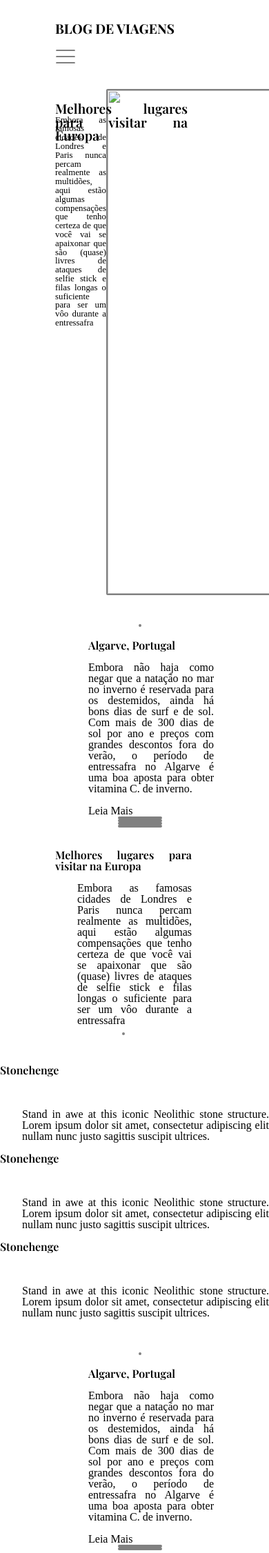
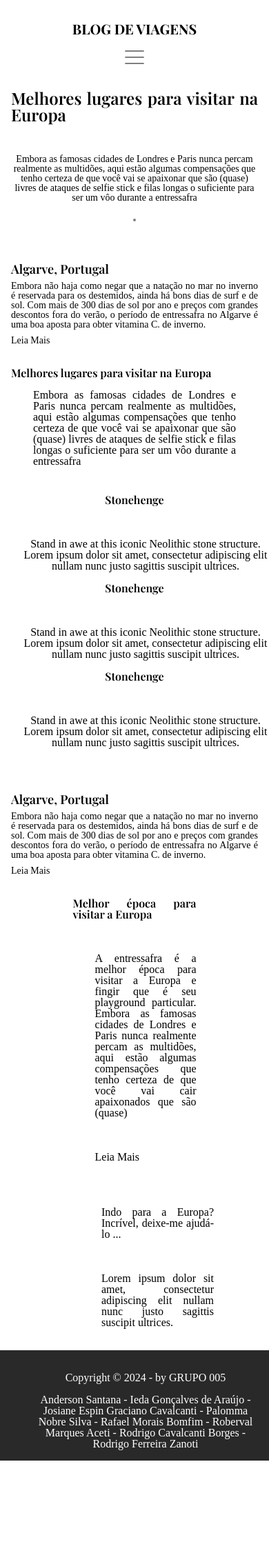
Before and after one commit to oRodrigoBorges/Projeto-Integrador-Univesp-II, a Flask app: page / in a window 390 px wide; the page is wider, and only the part inside the window is pictured. Shown: the top 2252 px of that part at 69% size. After the commit the page ends 2118 px from the top of that part, so only its background shows below. Run offline with Flask 3, Linux system fonts and the light colour scheme; some web fonts are replaced.

Commit message:
Update index.css
Ajustes para o mobile

```diff
--- a/static/css/index.css
+++ b/static/css/index.css
@@ -170,102 +170,121 @@
     background-color: #292929;
 }
 
-/* Media Queries para dispositivos móveis */
 @media (max-width: 768px) {
-    header {
+    .headerContainer {
         flex-direction: column;
-        align-items: flex-start;
+        align-items: center;
     }
 
     .iconeMenu {
         margin-top: 1em;
     }
 
+    .sectionContainerTitulo {
+        flex-direction: column;
+        align-items: center;
+        margin: 1em;
+    }
+
     .sectionContainerTitulo h1 {
-        font-size: 1.5em;
+        font-size: 36px;
+        width: auto;
+        position: static;
+        margin-top: 0;
     }
 
     .sectionContainerTitulo p {
-        font-size: 0.9em;
+        margin: 1em 0;
+        text-align: center;
+    }
+
+    .sectionContainerArtigo,
+    .sectionContainerArtigo02,
+    .sectionContainerArtigo03 {
+        flex-direction: column;
+        align-items: center;
+        margin: 1em;
+    }
+
+    .sectionContainerArtigo img,
+    .sectionContainerArtigo02 img,
+    .sectionContainerArtigo03 img {
+        width: 100%;
+        max-width: 100%;
+        height: auto;
+        border: none;
+    }
+
+    .sectionContainerArtigoDivDireita {
+        display: block;
+        width: auto;
+        margin: 1em 0;
+    }
+
+    .sectionContainerArtigoDivDireita h1,
+    .sectionContainerArtigoDivDireita p,
+    .sectionContainerArtigoDivDireita a {
         margin: 0.5em 0;
     }
 
-    .sectionContainerArtigo,
-    .sectionContainerArtigo02 {
+    .sectionContainerArtigo02Locais {
         flex-direction: column;
         align-items: center;
     }
 
-    .sectionContainerArtigo img,
-    .sectionContainerArtigo02 img {
-        max-width: 100%;
+    .divContainerArtigo02Locais {
+        margin: 0.5em 0;
+        width: 100%;
+        text-align: center;
+    }
+
+    .rodape {
+        text-align: center;
+        padding: 1em;
+    }
+}
+
+@media (max-width: 480px) {
+    .headerContainer h1 {
+        font-size: 20px;
+    }
+
+    .sectionContainerTitulo h1 {
+        font-size: 24px;
+    }
+
+    .sectionContainerTitulo p {
+        font-size: 14px;
+    }
+
+    .sectionContainerArtigoDivDireita h1 {
+        font-size: 18px;
+    }
+
+    .sectionContainerArtigoDivDireita p {
+        font-size: 14px;
+    }
+
+    .sectionContainerArtigoDivDireita a {
+        font-size: 14px;
+    }
+
+    .imagem01,
+    .imagem02,
+    .imagem04,
+    .imagem05,
+    .imagem07 {
+        width: 100%;
+        height: auto;
+    }
+
+    .imagem03,
+    .imagem06 {
+        width: 100%;
         height: auto;
     }
 
     .divImagens03 {
         flex-direction: column;
-        align-items: center;
-    }
-
-    .divImagens03 img {
-        width: 80px;
-    }
-
-    .sectionContainerArtigo02Locais {
-        flex-direction: column;
-    }
-
-    .divContainerArtigo02Locais {
-        flex: 1 1 auto;
-        margin: 1em 0;
-    }
-
-    .sectionContainerArtigo03 {
-        flex-direction: column;
-    }
-
-    .divContainerArtigo03Esquerdo,
-    .divContainerArtigo03Direito {
-        width: 100%;
-        text-align: center;
-    }
-
-    .divContainerArtigo03Direito img {
-        width: 100%;
-        max-width: 300px;
     }
 }
-
-@media (max-width: 480px) {
-    header h1 {
-        font-size: 1.2em;
-    }
-
-    .sectionContainerTitulo h1 {
-        font-size: 1.2em;
-    }
-
-    .sectionContainerTitulo p {
-        font-size: 0.8em;
-    }
-
-    .sectionContainerArtigo img,
-    .sectionContainerArtigo02 img {
-        width: 100%;
-        height: auto;
-    }
-
-    .divImagens03 img {
-        width: 60px;
-    }
-
-    .divContainerArtigo02Locais {
-        flex: 1 1 auto;
-        margin: 0.5em 0;
-    }
-
-    .divContainerArtigo03Direito img {
-        width: 100%;
-        max-width: 250px;
-    }
-}
```
